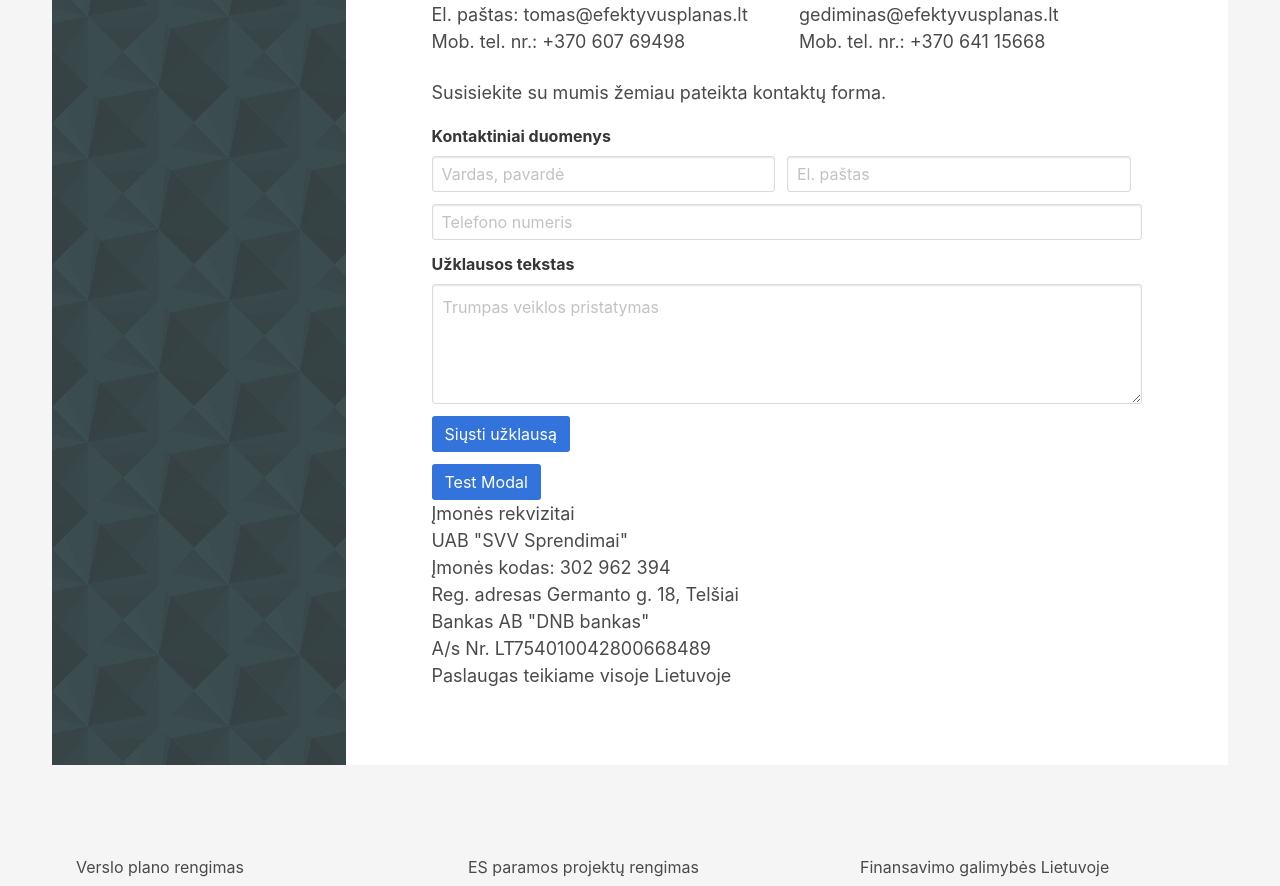
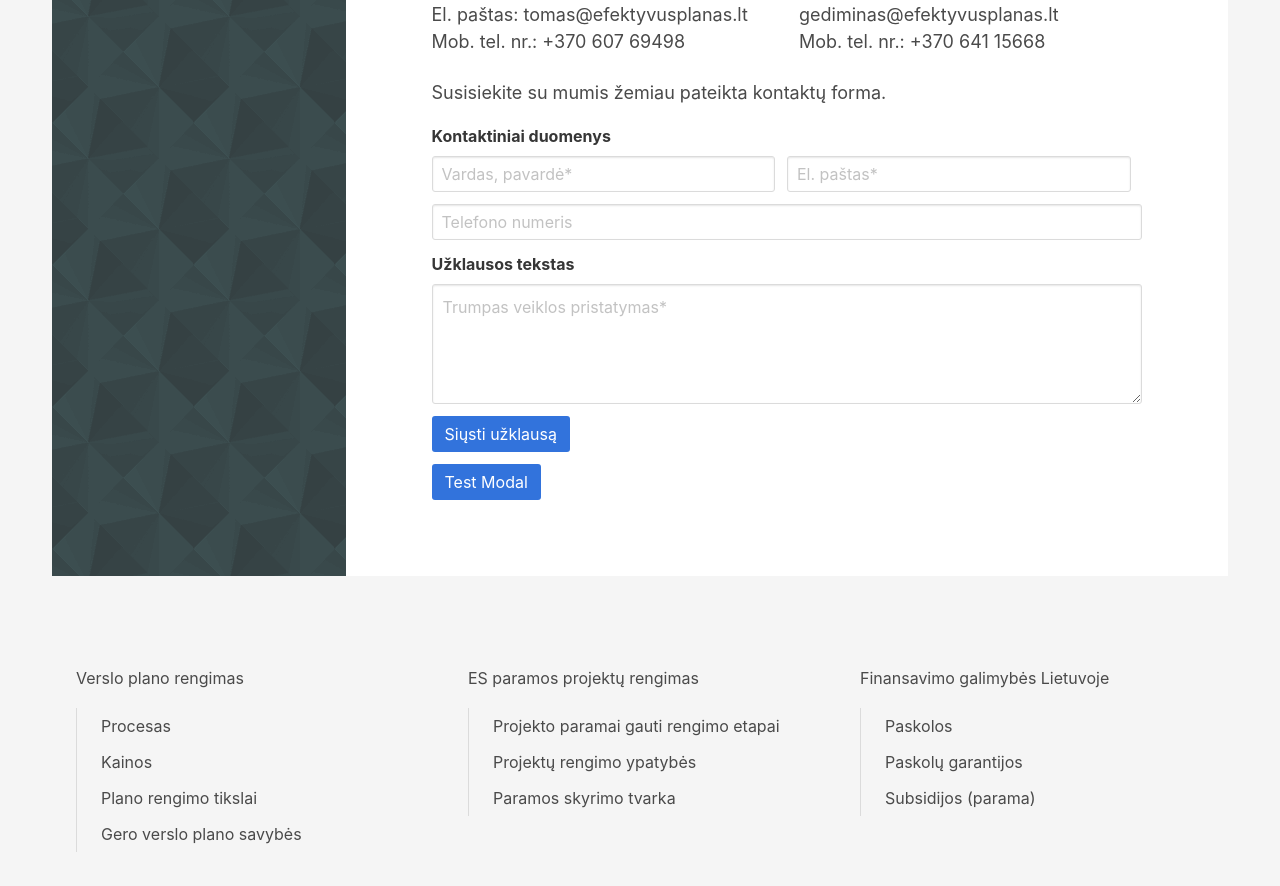
Before and after one commit to Pilkas/ep, a Nuxt app: page /kontaktai in a window 1280 px wide. Shown: the part 624-1510 px from the top of the page. Built offline with nearby package versions, Linux system fonts and the light colour scheme.

Commit message:
Added contact form validation

```diff
--- a/pages/kontaktai.vue
+++ b/pages/kontaktai.vue
@@ -25,23 +25,25 @@
         </div>
     </div>
     <p>Susisiekite su mumis žemiau pateikta kontaktų forma.</p>
-    <form action="/" method="POST" v-on:submit.prevent="sendEmail" novalidate="novalidate">
+
+    <form action="/" method="POST" @submit="validateForm" novalidate>
+
       <label class="label">Kontaktiniai duomenys</label>
       <div class="field is-grouped is-grouped-multiline">
         <div class="control is-expanded">
-          <input class="input" type="text" v-model="name" name="name" placeholder="Vardas, pavardė" required>
+          <input class="input" type="text" v-model="name" name="name" placeholder="Vardas, pavardė*" required @blur="validateField">
         </div>
         <div class="control is-expanded">
-          <input class="input" type="email"  v-model="email" name="email" placeholder="El. paštas" required>
+          <input class="input" type="email" v-model="email" name="email" placeholder="El. paštas*" required @blur="validateField">
         </div>
         <div class="control is-expanded">
-          <input class="input" type="tel"  v-model="phone" name="phone" placeholder="Telefono numeris">
+          <input class="input" type="tel" v-model="phone" name="phone" placeholder="Telefono numeris">
         </div>
       </div>
       <div class="field">
         <label class="label">Užklausos tekstas</label>
         <div class="control">
-          <textarea class="textarea"  v-model="msg" name="message" placeholder="Trumpas veiklos pristatymas" required></textarea>
+          <textarea class="textarea" v-model="msg" name="message" placeholder="Trumpas veiklos pristatymas*" required  @blur="validateField"></textarea>
         </div>
       </div>
       <div class="field">
@@ -54,17 +56,8 @@
           <button class="button is-link" @click="testModal">Test Modal</button>
         </div>
       </div>
+
     </form>
-
-    <p>
-      Įmonės rekvizitai<br>
-      UAB "SVV Sprendimai"<br>
-      Įmonės kodas: 302 962 394<br>
-      Reg. adresas Germanto g. 18, Telšiai<br>
-      Bankas AB "DNB bankas"<br>
-      A/s Nr. LT754010042800668489<br>
-      Paslaugas teikiame visoje Lietuvoje<br>
-    </p>
   </div>
 </template>
 
@@ -86,7 +79,7 @@ export default {
     }
   },
   methods: {
-    sendEmail (e) {
+    sendEmail () {
       let vm = this
       axios.post('/cform/', {
         name: this.name,
@@ -101,6 +94,23 @@ export default {
         .catch(function (error) {
           console.log(error)
         })
+    },
+    validateForm (e) {
+      e.preventDefault()
+      if (e.target.checkValidity()) {
+        this.sendEmail()
+      } else {
+        e.target.querySelectorAll('input, textarea').forEach((input) => {
+          if (!input.checkValidity()) {
+            input.classList.add('is-danger')
+          }
+        })
+      }
+    },
+    validateField (e) {
+      if (e.target.checkValidity()) {
+        e.target.classList.remove('is-danger')
+      }
     },
     testModal () {
       this.notificationData.isActive = true
```
